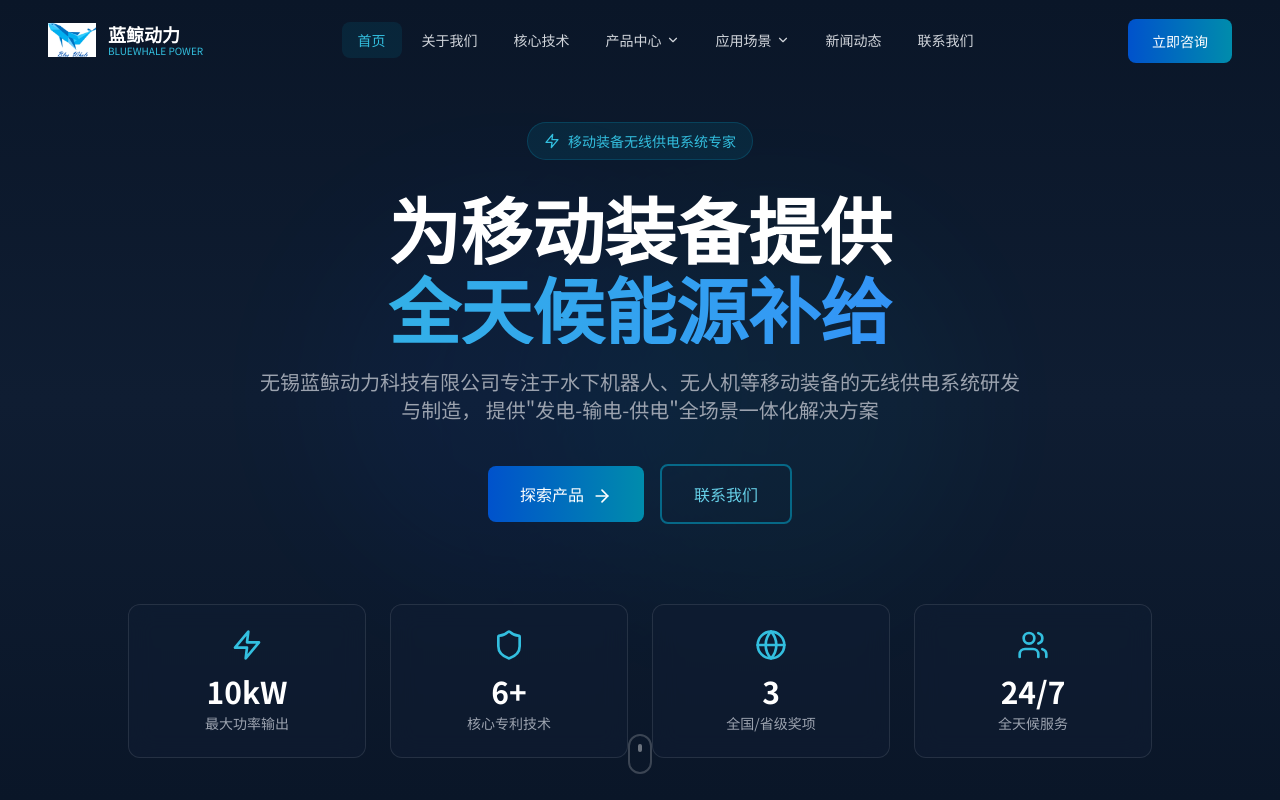
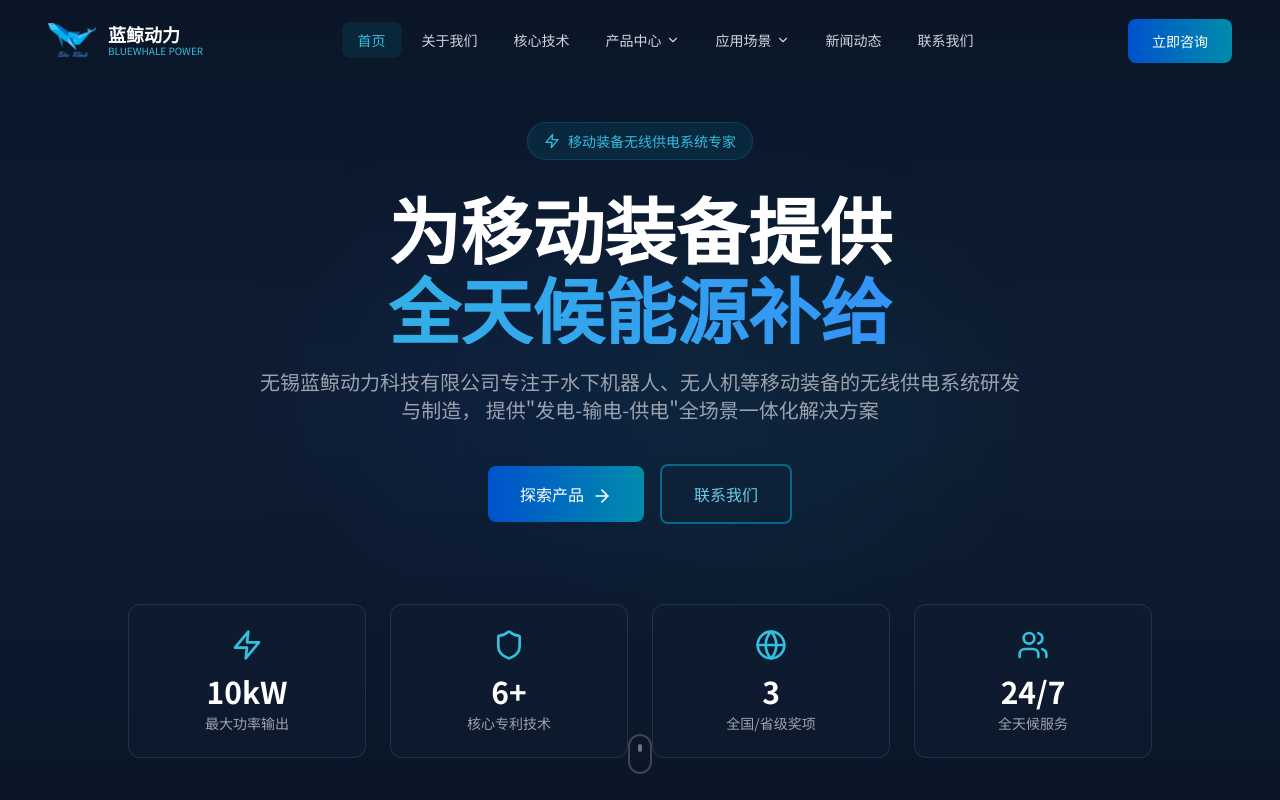
Before and after one commit to DAI-12333/bluewhale-website111, a React (Vite) app: page / in a window 1280 px wide. Shown: the top 800 px of the page. Built offline with nearby package versions, Linux system fonts and the light colour scheme.

Commit message:
恢复logo为透明背景PNG格式

```diff
--- a/src/components/Footer.tsx
+++ b/src/components/Footer.tsx
@@ -29,7 +29,7 @@ export default function Footer() {
           <div className="lg:col-span-1">
             <Link to="/" className="flex items-center gap-3 mb-6">
               <img
-                src="/logo.jpg"
+                src="/logo.png"
                 alt="蓝鲸动力"
                 className="w-12 h-12 object-contain"
               />
--- a/src/components/Navbar.tsx
+++ b/src/components/Navbar.tsx
@@ -70,7 +70,7 @@ export default function Navbar() {
             {/* Logo */}
             <Link to="/" className="flex items-center gap-3 group">
               <img
-                src="/logo.jpg"
+                src="/logo.png"
                 alt="蓝鲸动力"
                 className="w-12 h-12 object-contain"
               />
--- a/src/config/images.ts
+++ b/src/config/images.ts
@@ -5,7 +5,7 @@
 
 // 首页图片
 export const homeImages = {
-  logo: '/logo.jpg',
+  logo: '/logo.png',
 };
 
 // 产品图片 - 对应9个产品
```
Also changed, not shown: public/logo.jpg (deleted), public/logo.png (added).
